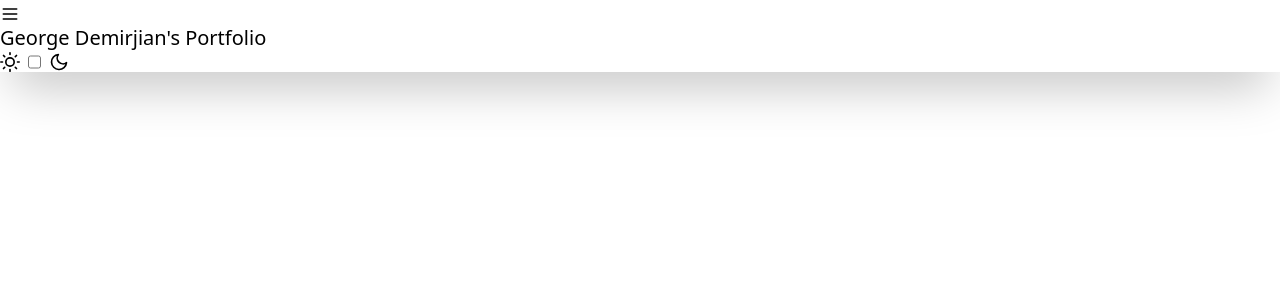
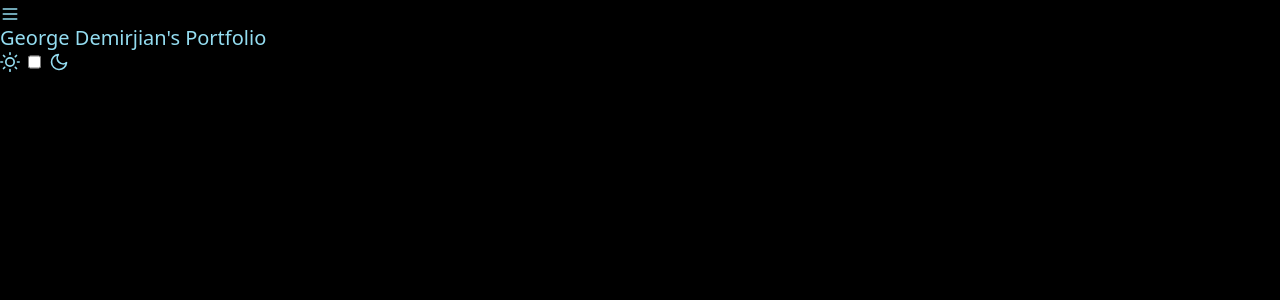
Before and after one commit to georgedemirjian/portfolio, a React (Vite) app: page / in a window 1280 px wide. Shown: the top 300 px of the page. Built offline with nearby package versions, Linux system fonts and the light colour scheme.

Commit message:
change bg: black and color:light blue

```diff
--- a/src/index.css
+++ b/src/index.css
@@ -4,4 +4,13 @@
 
 :root {
   font-family: system-ui, Avenir, Helvetica, Arial, sans-serif;
+  background-color: black;
+  color: #94ddf1;
 }
+
+h1{
+  color:white;
+}
+html {
+  scroll-behavior: smooth;
+}
```
